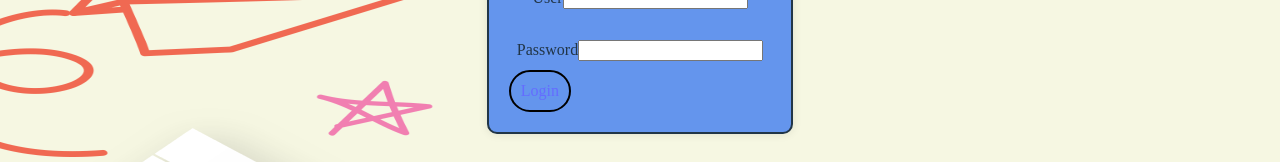
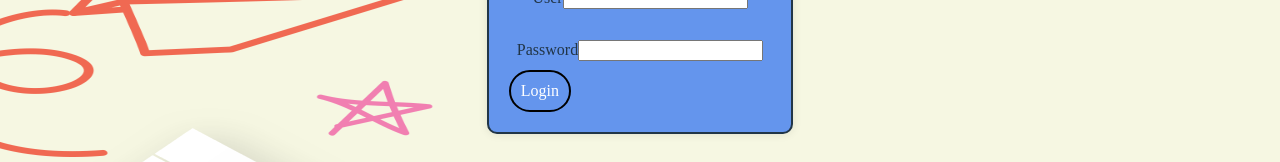
Before and after one commit to Claudia-Arias/Proyecto4, a React (Vite) app in the folder React4/: page / in a window 1280 px wide. Shown: the part 389-551 px from the top of the page. Built offline with nearby package versions, Linux system fonts and the light colour scheme; the HTML template or start-up script is replaced by a standard one.

Commit message:
Validación Login

```diff
--- a/React4/src/views/Login.jsx
+++ b/React4/src/views/Login.jsx
@@ -1,26 +1,27 @@
-import { useState } from 'react'
-import { Link } from 'react-router-dom'
-import Home from './Home'
+import { useState } from "react";
+import { Link } from "react-router-dom";
+import Home from "./Home";
 import "./login.css";
 import Footer from "../components/NavFooter/Footer";
-import Navbar from '../components/NavFooter/Navbar';
-
-
+import Navbar from "../components/NavFooter/Navbar";
 
 function Login() {
-
-
-const [textoBoton,setTextoBoton] =useState("Login");
-
+  const [username, setUsername] = useState("");
+  const [password, setPassword] = useState("");
+  const [error, setError] = useState("");
+  const [textoBoton, setTextoBoton] = useState("Login");
 
   function handleLogin() {
-    setTextoBoton("hola");
-
-
+    if (username === "usuarioValido" && password === "contraseñaValida") {
+      setTextoBoton("hola");
+      setError("");
+    } else {
+      setError("Usuario o contraseña incorrectos");
+    }
   }
   return (
     <>
-    <Navbar />
+      <Navbar />
 
       <div className="loginname">
         <h2>Wheel of Doom</h2>
@@ -31,17 +32,29 @@ const [textoBoton,setTextoBoton] =useState("Login");
           </div>
           <div className="logincontraseña">
             <label htmlFor="password">Password</label>
-            <input type="password" id="password" name="password" required></input>
+            <input
+              type="password"
+              id="password"
+              name="password"
+              required
+            ></input>
           </div>
-          <button className= "buttonLogin" text="login" type="button" onClick= {handleLogin}><Link to="/Home">{textoBoton}</Link></button>
-
+          <button
+            className="buttonLogin"
+            text="login"
+            type="button"
+            onClick={handleLogin}
+          >
+            {textoBoton}
+            {/* <Link to="/Home">{textoBoton}</Link> */}
+          </button>
+          {error && <p className="error">{error}</p>}
         </form>
       </div>
 
-    <Footer/>
-
+      <Footer />
     </>
-  )
+  );
 }
 
-export default Login
+export default Login;
```
